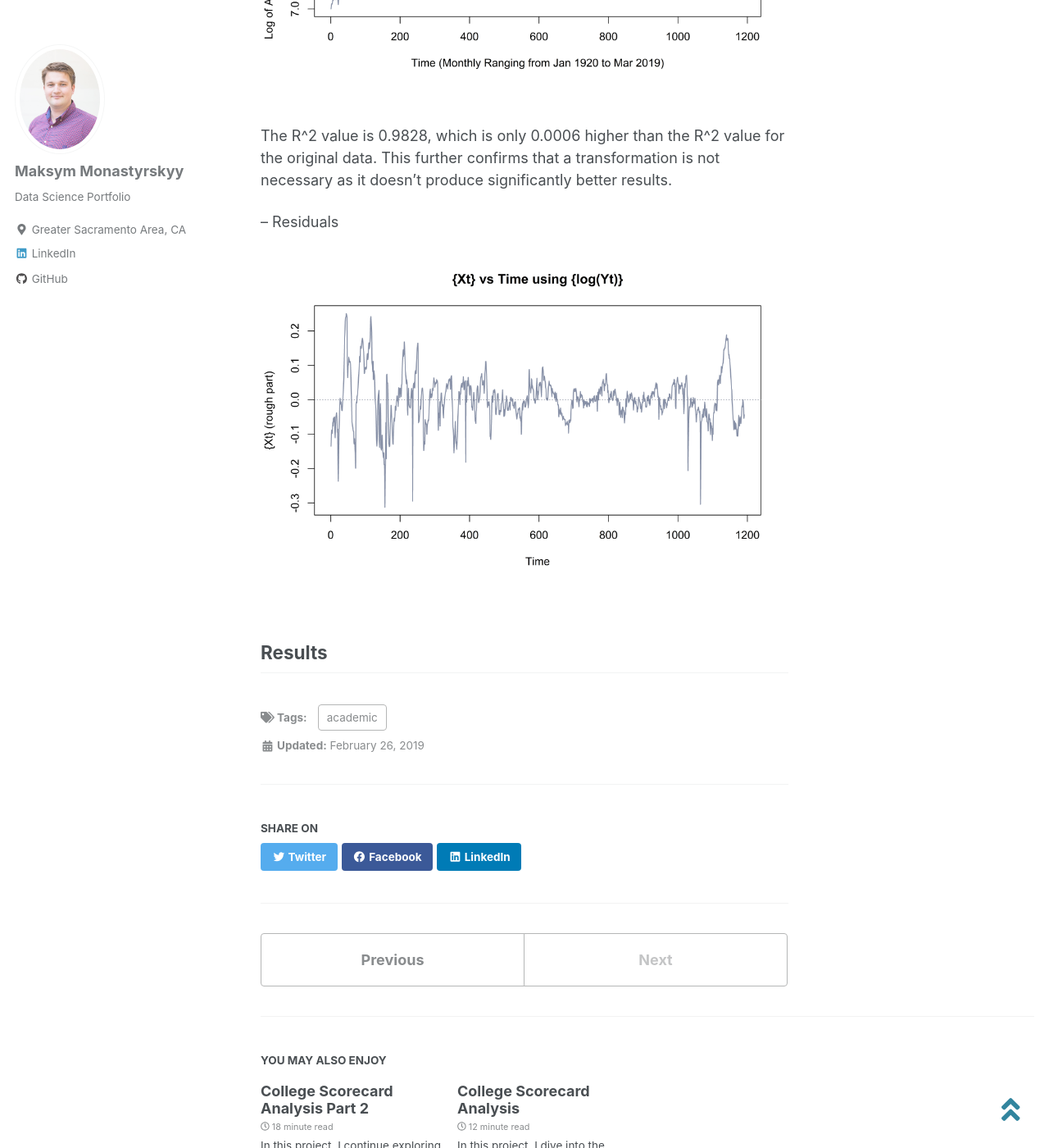
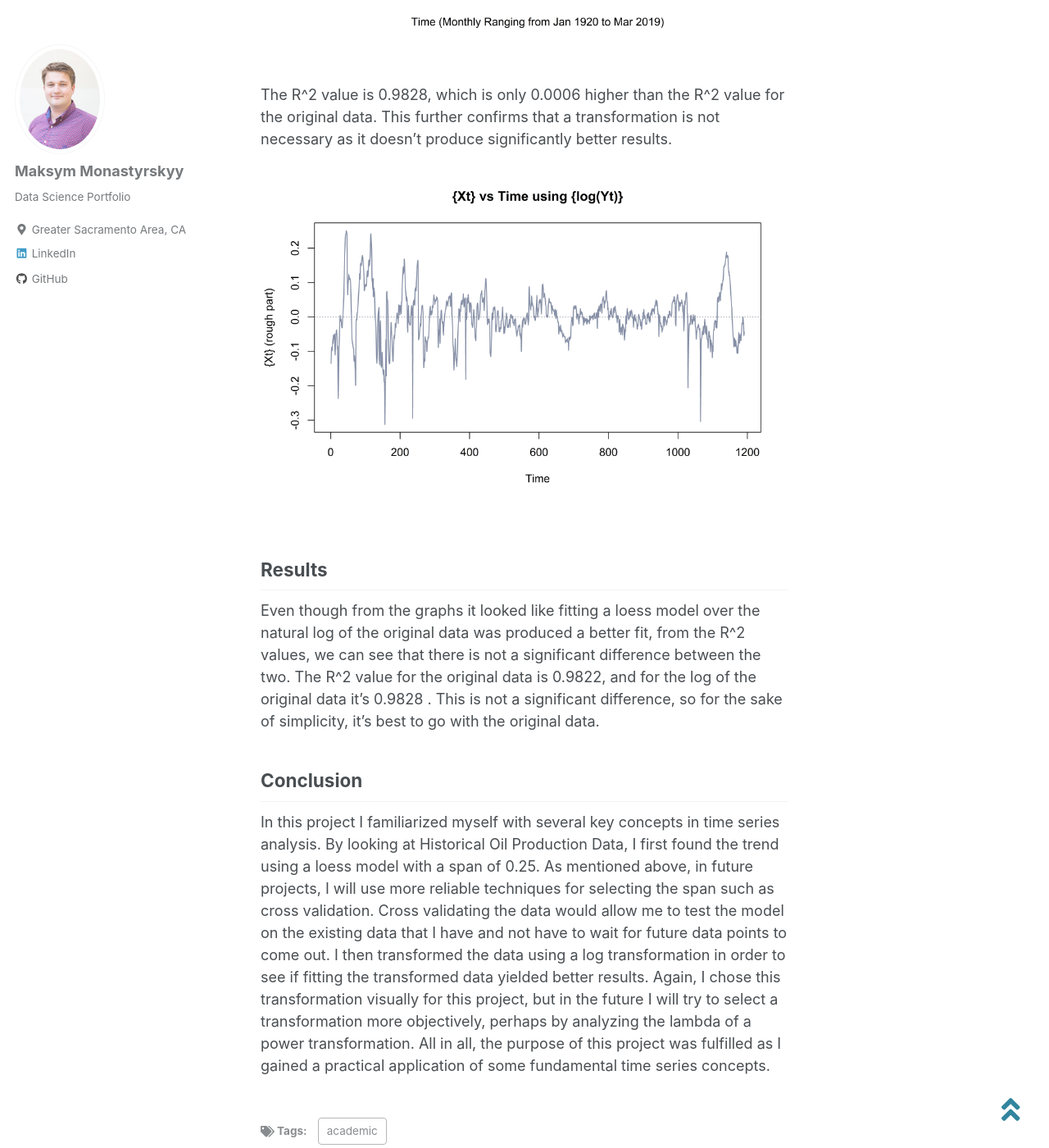
Before and after one commit to monastyrskyy/monastyrskyy.github.io, a Jekyll site: the page built from _posts/2019-2-26-time-series.md, in a window 1280 px wide and 1400 px high, scrolled down 3606 px. Shown: the whole window at 82% size. Built offline with Jekyll 4.4.1, drawn with Linux system fonts in a browser that asks for light colours; cached includes are drawn as plain includes; nearby versions of some CDN libraries; formulas are drawn with MathJax 3; some of the changed text lies outside the part shown.

Commit message:
final v1

```diff
--- a/_posts/2019-2-26-time-series.md
+++ b/_posts/2019-2-26-time-series.md
@@ -78,7 +78,7 @@ $$
  R^2 = 1 - {\sum_{t = 1}^N \Big( Y_{t}-\hat{m}_{t} \Big)^2 \over {\sum_{t = 1}^N \Big( Y_{t}-\overline{Y} \Big)^2}}
 $$
 
--- Residuals
+
 <div style="text-align:center"><img src="{{ site.url }}{{ site.baseurl }}/images/4.time_series_oil/2.residuals_V1.png" alt="Original data with loess span = 0.25"></div><br/>
 
 **Log of Original Data**
@@ -89,7 +89,12 @@ One way to test if it's possible to get a better fit for the model is by transfo
 
 The R^2 value is 0.9828, which is only 0.0006 higher than the R^2 value for the original data. This further confirms that a transformation is not necessary as it doesn't produce significantly better results.
 
--- Residuals
 <div style="text-align:center"><img src="{{ site.url }}{{ site.baseurl }}/images/4.time_series_oil/4.log_residuals_V1.png" alt="Original data with loess span = 0.25"></div><br/>
 
 ## Results
+
+Even though from the graphs it looked like fitting a loess model over the natural log of the original data was produced a better fit, from the R^2 values, we can see that there is not a significant difference between the two. The R^2 value for the original data is 0.9822, and for the log of the original data it's 0.9828 . This is not a significant difference, so for the sake of simplicity, it's best to go with the original data.
+
+## Conclusion
+
+In this project I familiarized myself with several key concepts in time series analysis. By looking at Historical Oil Production Data, I first found the trend using a loess model with a span of 0.25. As mentioned above, in future projects, I will use more reliable techniques for selecting the span such as cross validation. Cross validating the data would allow me to test the model on the existing data that I have and not have to wait for future data points to come out. I then transformed the data using a log transformation in order to see if fitting the transformed data yielded better results. Again, I chose this transformation visually for this project, but in the future I will try to select a transformation more objectively, perhaps by analyzing the lambda of a power transformation. All in all, the purpose of this project was fulfilled as I gained a practical application of some fundamental time series concepts.
```
